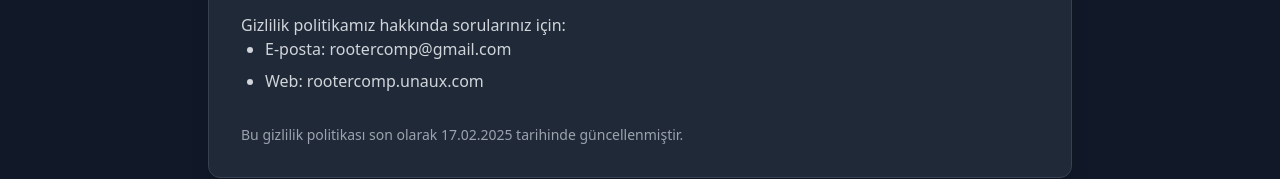
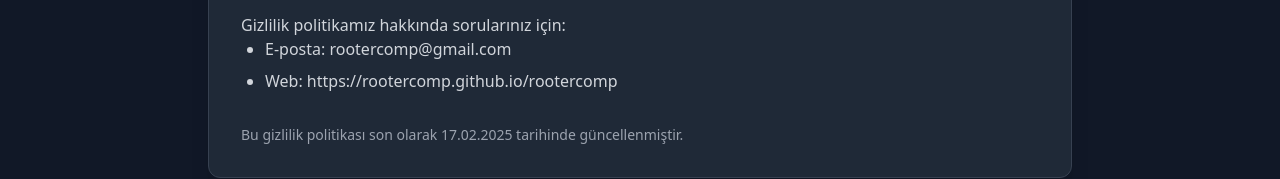
Before and after one commit to RooterComp/rootercomp, a plain HTML site: page privacytagsis.html in a window 1280 px wide. Shown: the part 3133-3312 px from the top of the page. Drawn offline with nearby package versions, Linux system fonts and the light colour scheme.

Commit message:
Update privacytagsis.html

```diff
--- a/privacytagsis.html
+++ b/privacytagsis.html
@@ -163,7 +163,7 @@
                     <p>Gizlilik politikamız hakkında sorularınız için:</p>
                     <ul class="list-disc ml-6 space-y-2">
                         <li>E-posta: rootercomp@gmail.com</li>
-                        <li>Web: rootercomp.unaux.com</li>
+                        <li>Web: https://rootercomp.github.io/rootercomp</li>
                     </ul>
 
                     <p class="mt-8 text-sm text-gray-400">Bu gizlilik politikası son olarak 17.02.2025 tarihinde güncellenmiştir.</p>
```
